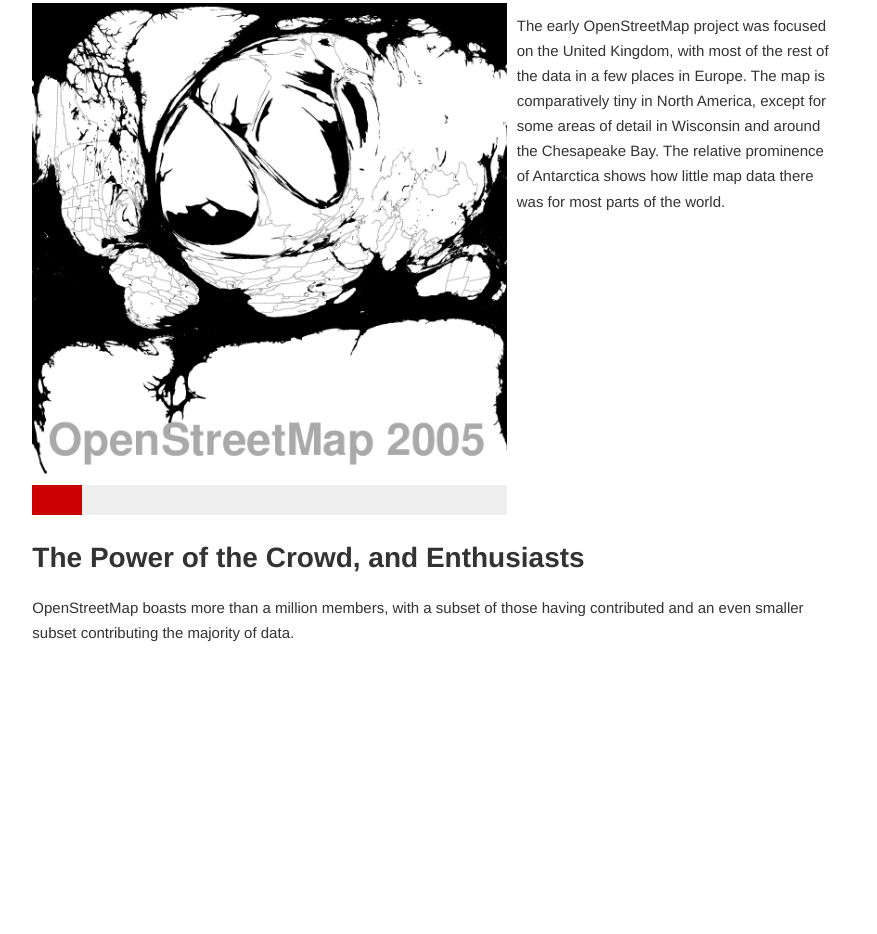
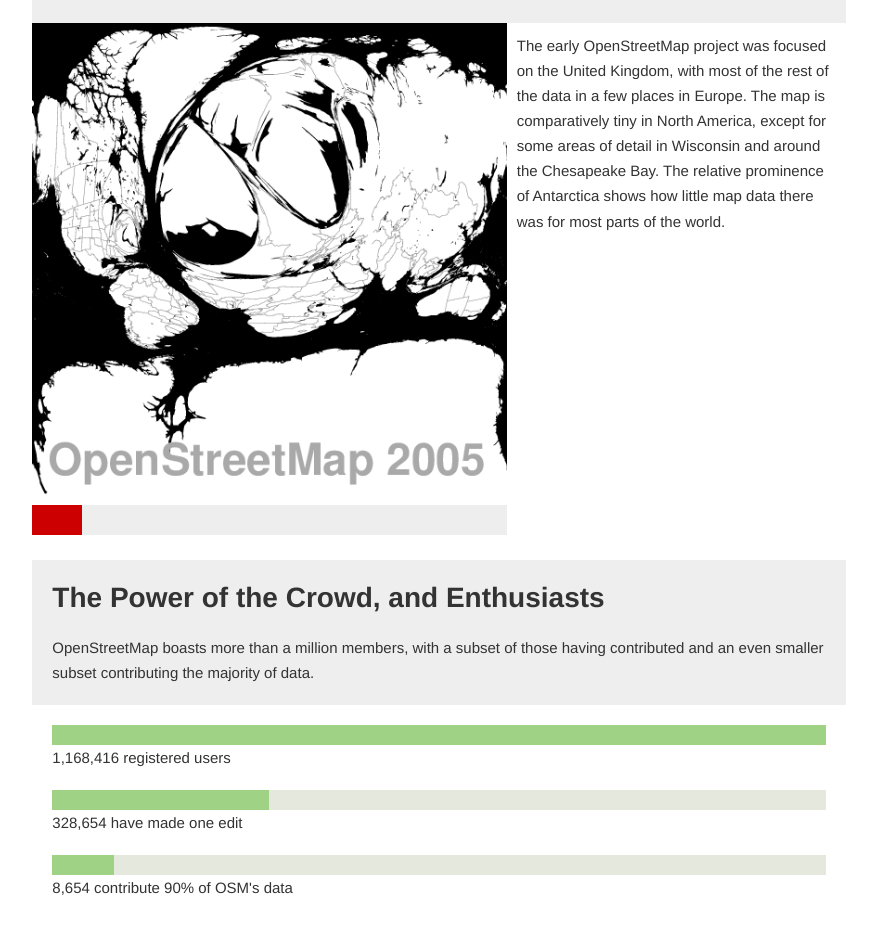
Before and after one commit to allyapp/mapping-dar-es-salaam, a plain HTML site: page index.html in a window 1280 px wide. Shown: the part 264-1198 px from the top of the page, without its empty margins (201-1078 px from the left). Before the commit the page ends 954 px from the top, so only its background shows below. Drawn offline with Linux system fonts and the light colour scheme.

Commit message:
Sketch out 90% viz

```diff
--- a/css/site.css
+++ b/css/site.css
@@ -1,3 +1,7 @@
+.fillL {
+    background-color:#eee;
+}
+
 .dragdealer {
 	position: relative;
 	height: 30px;
@@ -26,3 +30,22 @@
 .cartogram-frame {
     max-width:100%;
 }
+
+.bar {
+    height:20px;
+    background:#e5e8dd;
+}
+
+.bar.all {
+    background:#9fd285;
+}
+
+.made-one-edit {
+    width:28%;
+    background:#9fd285;
+}
+
+.contribute-ninety {
+    width:8%;
+    background:#9fd285;
+}
--- a/index.html
+++ b/index.html
@@ -16,12 +16,14 @@
         <p>This year for State of the Map we look at the last
         six years of OpenStreetMap's growth and change.</p>
         <div class='clearfix col12'>
+          <div class='pad2 fillL'>
               <h2>Intercontinental Change</h2>
               <p>OpenStreetMap has grown from a relatively UK-focused project
               into an international collaboration with many connected communities,
               all working to improve the map. This rendering shows data growth
               as country size, revealing imports and the impact of collaborative
               editing as bulging change.</p>
+          </div>
           <div class='col7'>
             <img src='frames/001.ppm.gif' class='cartogram-frame' alt='cartogram' />
             <div id='cartogram-slider' class='dragdealer'>
@@ -37,11 +39,25 @@
           </div>
         </div>
         <div class='clearfix col12'>
+          <div class='pad2 fillL'>
             <h2>The Power of the Crowd, and Enthusiasts</h2>
             <p>OpenStreetMap boasts more than a million members, with a subset
             of those having contributed and an even smaller subset contributing
             the majority of data.</p>
-
+          </div>
+          <div class='pad2'>
+              <!-- 90% number is fake here -->
+            <div class='bar all'></div>
+            <p>1,168,416 registered users</p>
+            <div class='bar'>
+                <div class='bar made-one-edit'></div>
+            </div>
+            <p>328,654 have made one edit</p>
+            <div class='bar'>
+                <div class='bar contribute-ninety'></div>
+            </div>
+            <p>8,654 contribute 90% of OSM's data</p>
+          </div>
         </div>
       </div>
     </div>
```
Lines whose indentation alone changed are shown as unchanged.
